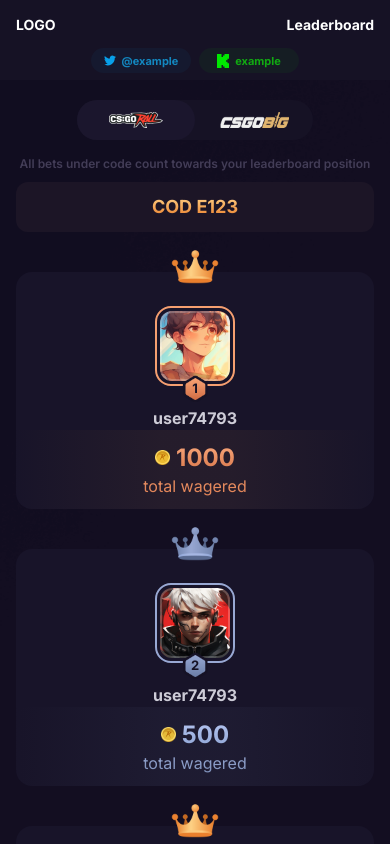
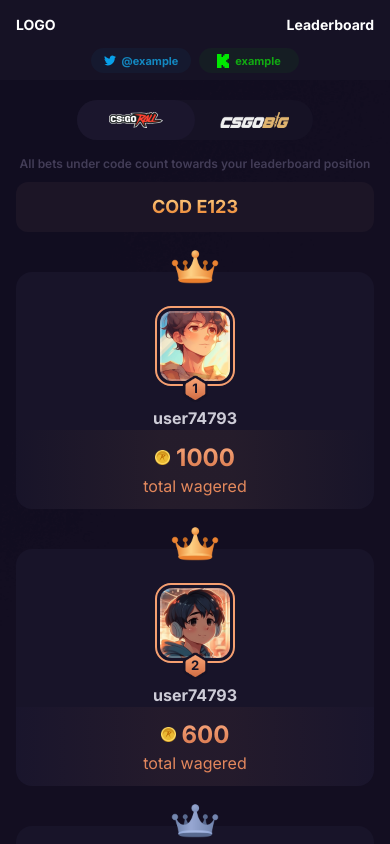
Before and after one commit to nur-it/leaderboard, a React (Vite) app: page / in a window 390 px wide. Shown: the top 844 px of the page. Built offline with nearby package versions, Linux system fonts and the light colour scheme.

Commit message:
✅ update: 2nd change into 3rd

```diff
--- a/src/components/screens/LeaderBoard./Card.jsx
+++ b/src/components/screens/LeaderBoard./Card.jsx
@@ -6,35 +6,21 @@ import crown_white from "../../../assets/images/crown_white.png";
 const Card = ({ avatar, rank, points }) => {
   return (
     <div
-      className={`bg-primary-card-bg rounded-2xl max-w-[360px] text-center pt-[34px] relative w-full  ${
-        rank !== 1 ? `order-${rank} md:order-[unset]` : ""
+      className={`bg-primary-card-bg rounded-2xl max-w-[360px] text-center pt-[34px] relative w-full  md:order-[unset] ${
+        rank == 1 ? "order-none" : rank == 2 ? "order-2" : "order-3"
       }`}
     >
       <div>
         <img
-          src={rank === 2 ? crown_white : crown}
+          src={rank === 3 ? crown_white : crown}
           alt="crown"
           className="w-12 absolute top-0 left-1/2 -translate-x-1/2 -translate-y-2/3"
         />
       </div>
-      {/* <div className="w-20 h-20 mx-auto rounded-2xl bg-[linear-gradient(180deg,_#F59F70_0%,_#D27047_100%)] p-[3px] relative">
-        <figure className="h-full w-full rounded-2xl border-[3px] border-primary-card-bg bg-primary-card-bg ">
-          <img
-            src={avatar}
-            alt="csGoOne"
-            className="rounded-2xl h-full w-full object-cover "
-          />
-        </figure>
-        <div className=" absolute left-1/2 -translate-x-1/2 -translate-y-1/3">
-          <img className="w-[25px]" src={badge} alt="badge" />
-          <span className="absolute top-1/2 left-1/2 -translate-x-1/2 -translate-y-1/2 font-bold text-[13px] text-primary">
-            {rank}
-          </span>
-        </div>
-      </div> */}
+
       <div
         className={`w-20 h-20 mx-auto rounded-2xl relative border-2 ${
-          rank === 2 ? "border-[#98A8D3]" : "border-[#F59F70]"
+          rank === 3 ? "border-[#98A8D3]" : "border-[#F59F70]"
         }`}
       >
         <figure className="h-full w-full p-[3px] rounded-xl relative">
@@ -48,7 +34,7 @@ const Card = ({ avatar, rank, points }) => {
         <div className=" absolute z-20 left-1/2 -translate-x-1/2 -translate-y-1/3">
           <img
             className="w-[25px]  "
-            src={rank === 2 ? badge_white : badge}
+            src={rank === 3 ? badge_white : badge}
             alt="badge"
           />
           <span className="absolute top-1/2 left-1/2 -translate-x-1/2 -translate-y-1/2 font-bold text-[13px] text-primary">
@@ -62,7 +48,7 @@ const Card = ({ avatar, rank, points }) => {
           className={` absolute h-full w-full opacity-[.06] rounded-br-2xl  rounded-bl-2xl ${
             rank === 1
               ? "bg-ranking-first"
-              : rank === 3
+              : rank === 2
               ? "bg-ranking-second"
               : "bg-ranking-third"
           }
@@ -72,7 +58,7 @@ const Card = ({ avatar, rank, points }) => {
           <img src={point} alt="point" className="w-[15px]" />
           <p
             className={`${
-              rank === 2
+              rank === 3
                 ? "bg-[linear-gradient(180deg,_#B3C4F0_16.67%,_#91A7D7_91.67%)]"
                 : "bg-[linear-gradient(180deg,_#F5A278_16.67%,_#D7764C_91.67%)]"
             } text-transparent bg-clip-text font-bold text-2xl`}
@@ -82,7 +68,7 @@ const Card = ({ avatar, rank, points }) => {
         </div>
         <p
           className={` ${
-            rank == 2
+            rank == 3
               ? "bg-[linear-gradient(180deg,_#94A5D0_26.92%,_#7A8CB5_107.69%)]"
               : "bg-[linear-gradient(180deg,_#E68C62_26.92%,_#DD7E54_107.69%)]"
           } bg-clip-text text-transparent `}
--- a/src/components/screens/LeaderBoard./index.jsx
+++ b/src/components/screens/LeaderBoard./index.jsx
@@ -18,11 +18,11 @@ const Leaderboard = () => {
         />
         <div className="mt-10 flex flex-col gap-y-10  md:flex-row items-center md:gap-[21px] *:flex-1  md:mt-[43px]">
           <Card
-            rank={3}
-            points={selectedTab === 1 ? 300 : 400}
+            rank={2}
+            points={selectedTab === 1 ? 600 : 700}
             avatar={selectedTab === 1 ? avatar_1 : avatar_2}
           />
-          <div className="w-full flex flex-col items-center ">
+          <div className="order-1 md:order-[unset] w-full flex flex-col items-center ">
             <Card
               rank={1}
               points={selectedTab === 1 ? 1000 : 1200}
@@ -34,8 +34,8 @@ const Leaderboard = () => {
             </div>
           </div>
           <Card
-            rank={2}
-            points={selectedTab === 1 ? 500 : 700}
+            rank={3}
+            points={selectedTab === 1 ? 300 : 400}
             avatar={selectedTab === 1 ? avatar_3 : avatar_1}
           />
         </div>
```
